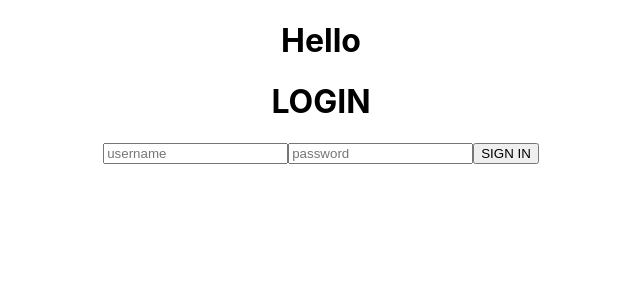
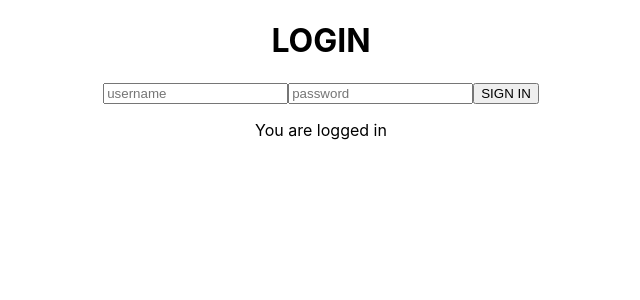
Before and after one commit to integraledelebesgue/Weekings, a React (Create React App) app in the folder client/: page /login in a window 1280 px wide. Shown: the top 300 px of the page, without its empty margins (319-959 px from the left). Built offline with nearby package versions, Linux system fonts and the light colour scheme.

Commit message:
logowanie

```diff
--- a/client/src/App.js
+++ b/client/src/App.js
@@ -1,15 +1,22 @@
 import logo from './logo.svg';
 import './App.css';
-import {BrowserRouter, Routes, Route} from "react-router-dom"
+import {BrowserRouter as Router, Routes, Route} from "react-router-dom"
 import Groups from './Groups';
 import Login from './LoginPage';
+import { AuthProvider } from './context/AuthContext';
+import Hello from './Hello';
 function App() {
   return (
-    <div className="App">
-      <BrowserRouter></BrowserRouter>
-      <Groups/>
-      <Login/>
-    </div>
+    <Router>
+      <div className="App">
+        <AuthProvider>
+          <Routes>
+            <Route path="/" element={<Hello />} />
+            <Route path="/login" element={<Login/>} />
+          </Routes>
+        </AuthProvider>
+      </div>
+    </Router>
   );
 }
 
--- /dev/null
+++ b/client/src/Hello.js
@@ -0,0 +1,9 @@
+const Hello = () => {
+    return (
+        <div>Hello
+            <p>yyy</p>
+        </div>
+     );
+}
+
+export default Hello;
--- a/client/src/LoginPage.js
+++ b/client/src/LoginPage.js
@@ -1,50 +1,57 @@
 import { useState } from "react";
 import CryptoJS from "crypto-js";
+import axios from "axios";
+import useAuth from './hooks/useAuth';
+
+const API = axios.create({
+    baseURL: "http://localhost:5000",
+    withCredentials: true,
+  });
 
 const Login = () => {
-    const [username,setUsername] = useState("")
-    const [password, setPassword] = useState("")
+    console.log("login")
 
-    const handleLogin = () => {
-        console.log("login")
-        // axios.post()
-    //     fetch("http://localhost:5000/login", {
-    //         method: "POST",
-    //         headers: {
-    //             "Content-Type": "application/json"
-    //         },
-    //         body: JSON.stringify({ email, hashedPassword })
-    //     })
-    //         .then(res => {
-    //             if (res.ok) {
-    //                 return res.json()
-    //             } else {
-    //                 return res.json().then((data) => {
-    //                     console.log(data.msg)
-    //                 })
-    //             }
-    //         })
-    //         .then(data => {
-    //             console.log(data.token);
-    //             localStorage.setItem("jwtToken", data.token);
-    //             setLoggedIn(true)
-    //             navigate("/")
-    //         })
-    //         .catch(e => {
-    //             console.log('Login error:', e)
-    //         })
-    // }
+    const [username,setUsername] = useState('');
+    const [password,setPassword] = useState('');
+    const [error, setError] = useState('');
+    const {auth, setAuth} = useAuth();
+
+    const handleLogin = async (e) => {
+        e.preventDefault();
+        try {
+            const res = await API.post("/login", {
+            username,
+            password,
+            }).then((res) => {
+            if (res.data === 202) {
+                setAuth(true);
+                setUsername("");
+                setPassword("");
+                console.log("You are logged in")
+            } else {
+                console.log("incorrect submission");
+                setError(res.message);
+            }
+            });
+        } catch (err) {
+            if (!err?.response) {
+            setError("no server response");
+            } else {
+            setError("authentication failed");
+            }
+        }
     }
+
     return (
         <div className="login-form">
             <h1>LOGIN</h1>
             <input className="login-input" type="text" name="username" placeholder="username" onChange={e => setUsername(e.target.value)}/>
             <input className="login-input" type="password" name="hashedPassword" placeholder="password" onChange={e => setPassword(CryptoJS.SHA256(e.target.value).toString())} />
             <button className="log-btn signin" onClick={handleLogin}>SIGN IN</button>
-            {username}
-            {password}
+            {auth && <p>You are logged in</p>}
         </div>
      );
+
 }
 
 export default Login;
--- /dev/null
+++ b/client/src/context/AuthContext.js
@@ -0,0 +1,15 @@
+import { createContext, useState } from "react";
+import axios from "axios";
+
+const AuthContext = createContext();
+
+const AuthProvider = ({children}) => {
+    const [auth, setAuth] = useState({});
+    return (
+        <AuthContext.Provider value = {{auth, setAuth}}>
+            {children}
+        </AuthContext.Provider>
+    )
+}
+
+export { AuthContext, AuthProvider};
--- /dev/null
+++ b/client/src/hooks/useAuth.js
@@ -0,0 +1,7 @@
+import { useContext } from "react";
+import { AuthContext } from "../context/AuthContext";
+const useAuth = () => {
+    return useContext(AuthContext);
+}
+
+export default useAuth;
```
Also changed, not shown: client/src/Post.js (+7 -1 lines).
